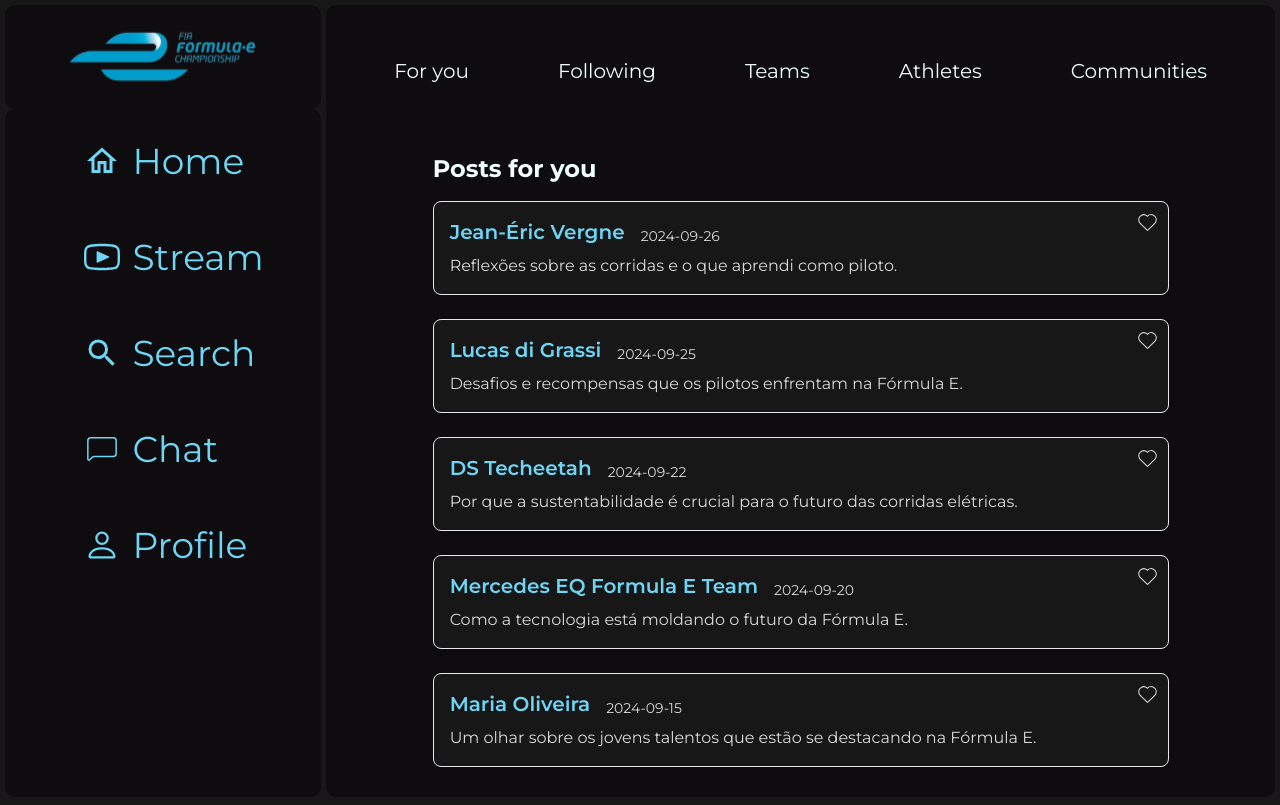
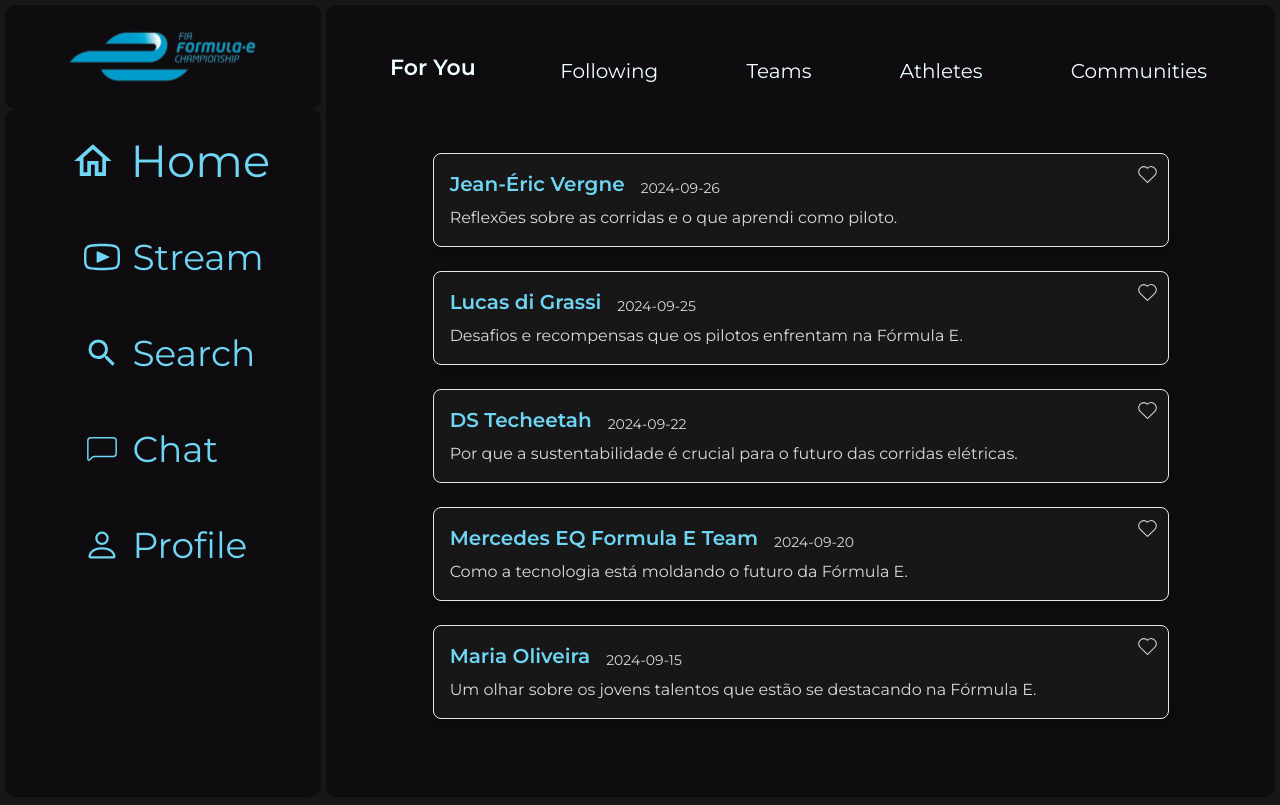
Before and after one commit to peguidotte/E-PitStop__React, a React (Vite) app: page / in a window 1280 px wide. Built offline with nearby package versions, Linux system fonts and the light colour scheme.

Commit message:
algumas atualizações

```diff
--- a/src/components/HomeOptions.jsx
+++ /dev/null
@@ -1,24 +0,0 @@
-import { NavLink } from "react-router-dom";
-import IconePost from '../assets/Icon_F-E.svg';
-import { RxVideo } from "react-icons/rx";
-import { CiChat1 } from "react-icons/ci";
-
-function HomeOptions() {
-    return (
-        <nav>
-            <ul className='flex justify-evenly items-center'>
-                <li>
-                    <NavLink to='/'><img src={IconePost} className='w-10' /></NavLink>
-                </li>
-                <li>
-                    <NavLink to='/stream'><RxVideo className='text-azul-marinho text-5xl'/></NavLink>
-                </li>
-                <li>
-                    <NavLink to='/chat'><CiChat1 className='text-azul-marinho text-5xl'/></NavLink>
-                </li>
-            </ul>
-        </nav>
-    )
-}
-
-export default HomeOptions;
--- a/src/components/Menu.jsx
+++ b/src/components/Menu.jsx
@@ -1,10 +1,10 @@
-import { NavLink } from "react-router-dom";
+import { NavLink, useLocation } from "react-router-dom";
 
 import Logo from "../assets/Logo_F-E.svg";
 import "../index.css";
 import "../App.css";
 
-import { MdOutlineHome,  MdOutlineSearch } from "react-icons/md";
+import { MdOutlineHome, MdOutlineSearch } from "react-icons/md";
 import { BsPerson } from "react-icons/bs";
 import { RxVideo } from "react-icons/rx";
 import { CiChat1 } from "react-icons/ci";
@@ -12,23 +12,30 @@
 const menuItems = [
     { to: "/", icon: <MdOutlineHome />, label: "Home" },
     { to: "stream", icon: <RxVideo />, label: "Stream" },
-    { to: "search", icon: <MdOutlineSearch/>, label:"Search"},
+    { to: "search", icon: <MdOutlineSearch />, label: "Search" },
     { to: "chat", icon: <CiChat1 />, label: "Chat" },
     { to: "profile", icon: <BsPerson />, label: "Profile" }
 ];
 
 export default function Menu() {
+    const location = useLocation();
+    const isHomeActive = location.pathname === '/' || location.pathname.startsWith('/home-');
+
     return (
         <div className="nav flex lg:flex-col">
             <header className="hidden lg:flex justify-center">
                 <img src={Logo} alt="Logo formula E" className="w-3/4" />
             </header>
 
-            <nav className="text-azul-claro py-8 w-full text-3xl lg:text-2xl xl:text-4xl lg:pl-[10%] xl:pl-[15%] 2xl:pl-[20%] flex-grow overflow-auto">
-                <ul className="flex justify-between mx-3 md:mx-8 lg:flex-col lg:gap-5 xl:gap-14">
+            <nav className="text-azul-claro py-8 w-full text-3xl lg:text-2xl xl:text-4xl lg:pl-[10%] xl:pl-[15%] 2xl:pl-[20%] flex-grow ">
+                <ul className="flex justify-between mx-3 md:mx-8 lg:flex-col lg:gap-5 xl:gap-14 ">
                     {menuItems.map((item, index) => (
                         <li key={index}>
-                            <NavLink className="flex items-center gap-3" to={item.to}>
+                            <NavLink
+                                className={({ isActive }) => (isActive || (item.to === '/' && isHomeActive))  ? "flex items-center gap-3 -translate-y-1 scale-125 lg:-translate-y-0 lg:translate-x-3 "
+                                : "flex items-center gap-3"}
+                                to={item.to}
+                            >
                                 <div>{item.icon}</div>
                                 <div className="hidden lg:block">{item.label}</div>
                             </NavLink>
--- a/src/pages/Home.jsx
+++ b/src/pages/Home.jsx
@@ -1,4 +1,4 @@
-import { Outlet, NavLink } from 'react-router-dom';
+import { Outlet, NavLink, useLocation } from 'react-router-dom';
 import '../App.css';
 import '../index.css';
 import { useEffect, useState } from 'react';
@@ -6,6 +6,7 @@
 export default function Home() {
     const user = JSON.parse(localStorage.getItem("currentUser"))
     const [textPost, setTextPost] = useState('')
+    const location = useLocation();
 
     useEffect(() => {
         const savedPosts = localStorage.getItem('posts');
@@ -18,16 +19,33 @@
         }
     }, [])
 
+    const homeItens = [
+        { to: '/', label: 'For You' },
+        { to: 'home-following', label: 'Following' },
+        { to: 'home-teams', label: 'Teams' },
+        { to: 'home-athletes', label: 'Athletes' },
+        { to: 'home-communities', label: 'Communities' },
+    ]
+
+    const isHomeActive = location.pathname === '/' || location.pathname.startsWith('/home-');
 
     return (
-        <main className='outlet flex flex-col h-full'>
-            <nav className='mb-5 md:p-5 lg:py-8 lg:px-12'>
-                <ul className='flex justify-between text-xs md:text-xl lg:text-xl'>
-                    <li><NavLink to="/">For you</NavLink></li>
-                    <li><NavLink to="home-following">Following</NavLink></li>
-                    <li><NavLink to="home-teams">Teams</NavLink></li>
-                    <li><NavLink to="home-athletes">Athletes</NavLink></li>
-                    <li><NavLink to="home-communities">Communities</NavLink></li>
+        <main className='outlet flex flex-col h-full lg:h-[95%]'>
+            <nav className='mb-5 md:p-5 lg:py-8 lg:px-12 overflow-auto'>
+                <ul className='flex justify-between gap-4 text-xs md:text-xl lg:text-xl'>
+                    {homeItens.map((item, index) => (
+                        <li key={index}>
+                            <NavLink
+                                className={({ isActive }) => (isActive && item.to !== '/') || (item.to === '/' && location.pathname === '/')
+                                    ? "flex items-center gap-3 md:-translate-y-1 scale-110 font-semibold  "
+                                    : "flex items-center gap-3"}
+                                to={item.to}
+                                end={item.to === '/'}
+                            >
+                                <p className='text-nowrap'>{item.label}</p>
+                            </NavLink>
+                        </li>
+                    ))}
                 </ul>
             </nav>
             <div className='flex-grow overflow-auto'>
--- a/src/pages/Home/HomeAthletes.jsx
+++ b/src/pages/Home/HomeAthletes.jsx
@@ -5,7 +5,7 @@
     const filteredPosts = data.posts.filter(x => data.usuarios.find(u => u.id === x.usuario_id).tipo === "piloto")
     return (
         <div className="max-w-3xl mx-auto p-4">
-            <h1 className="text-2xl font-bold mb-4">Athletes</h1>
+
             <ListPost filteredPosts={filteredPosts} />
         </div>
     );
--- a/src/pages/Home/HomeCommunities.jsx
+++ b/src/pages/Home/HomeCommunities.jsx
@@ -8,7 +8,7 @@
 
         <div className="max-w-3xl mx-auto p-4">
 
-            <h1 className="text-2xl font-bold mb-4">Teams</h1>
+
             <ul>
                 {data.grupos.map(grup => {
                     return (
--- a/src/pages/Home/HomeFollowing.jsx
+++ b/src/pages/Home/HomeFollowing.jsx
@@ -1,3 +1,4 @@
+import { NavLink } from 'react-router-dom';
 import data from '../../assets/postsUser.json';
 import ListPost from '../../components/ListPost';
 
@@ -5,12 +6,13 @@
     const user = JSON.parse(localStorage.getItem("currentUser"));
     return (
         <div className="max-w-3xl mx-auto p-4">
-            <h1 className="text-2xl font-bold mb-4">Following</h1>
             {user ? (
                 <ListPost filteredPosts={data.posts.filter(x => data.following.includes(x.usuario_id))} enablePost/>
             ) : (
                 <div>
-                    <p>Faça login</p>
+                    <NavLink to={'/profile'}>
+                        <p>Faça login</p>
+                    </NavLink>
                 </div>
             )}
         </div>
--- a/src/pages/Home/HomeForyou.jsx
+++ b/src/pages/Home/HomeForyou.jsx
@@ -11,7 +11,6 @@
 
     return (
         <div className="max-w-3xl mx-auto p-4">
-            <h1 className="text-2xl font-bold mb-4">Posts for you</h1>
             <ListPost filteredPosts={initialPosts} enablePost/>
         </div>
     );
--- a/src/pages/Home/HomeTeams.jsx
+++ b/src/pages/Home/HomeTeams.jsx
@@ -5,7 +5,6 @@
     const filteredPosts = data.posts.filter(x => data.usuarios.find(u => u.id === x.usuario_id).tipo === "equipe")
     return (
         <div className="max-w-3xl mx-auto p-4">
-            <h1 className="text-2xl font-bold mb-4">Teams</h1>
             <ListPost filteredPosts={filteredPosts} />
         </div>
     );
```
